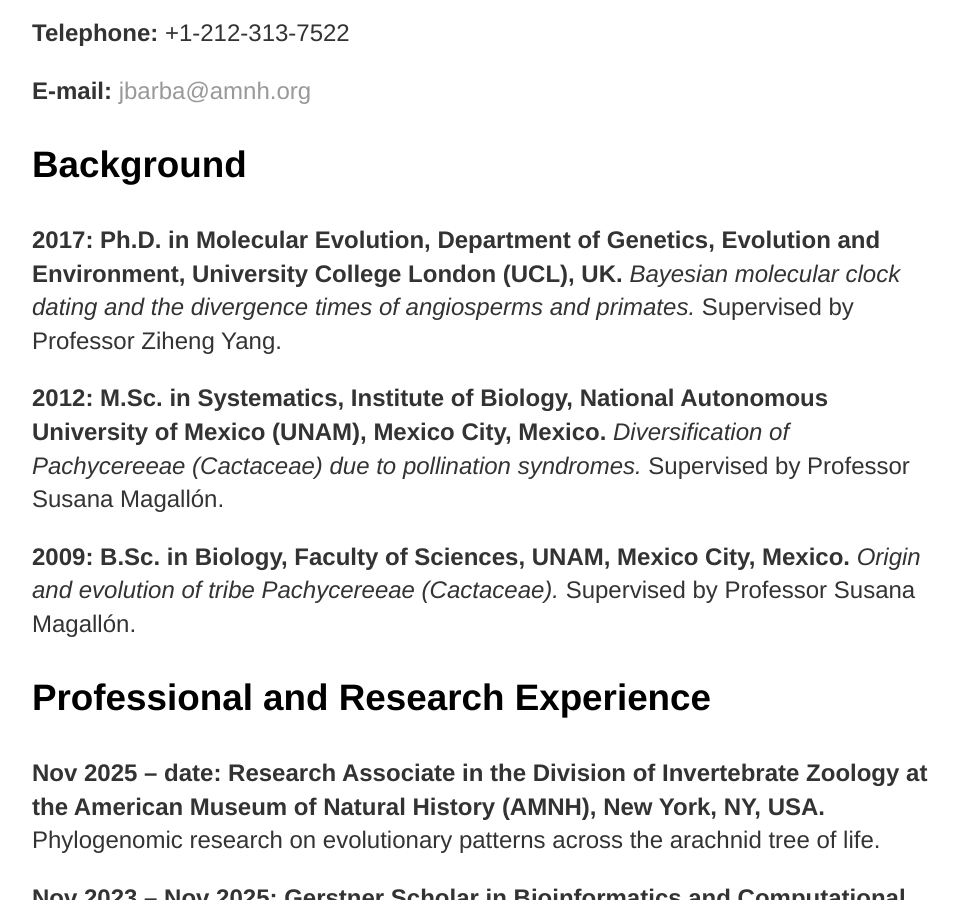
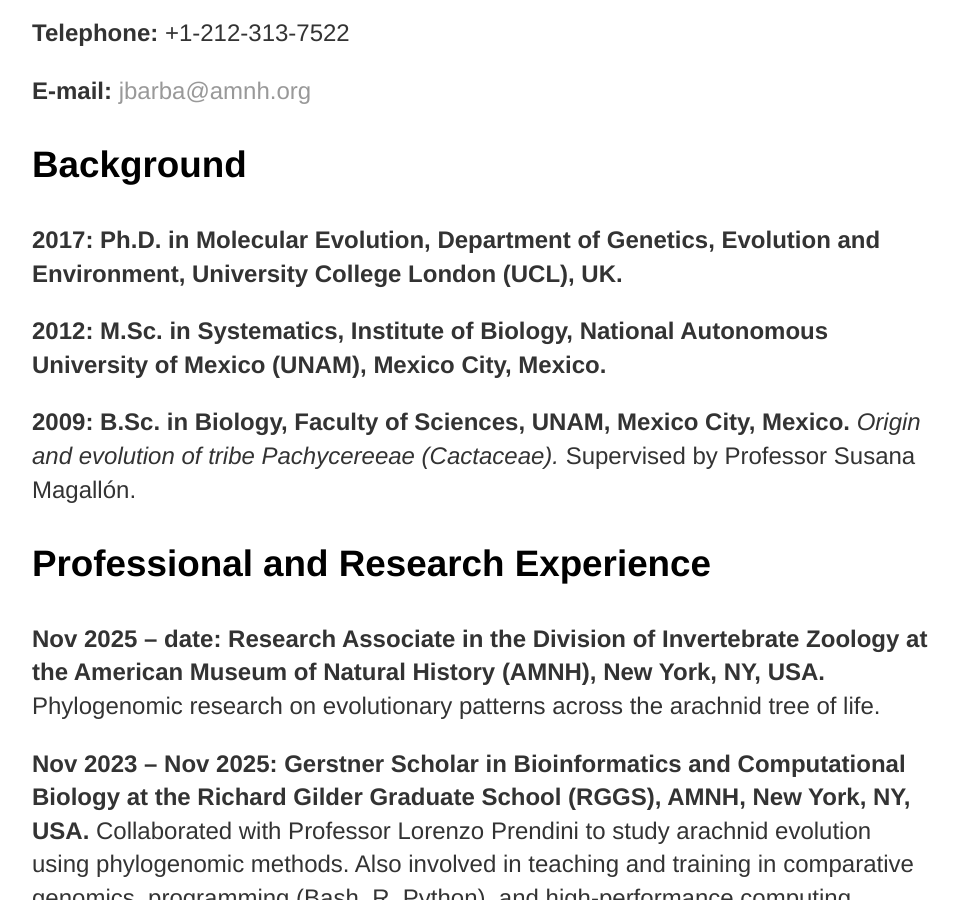
Before and after one commit to josebarbamontoya/josebarbamontoya.github.io, a Jekyll site: the page built from about/index.html, in a window 1280 px wide and 900 px high, scrolled down 752 px. Shown: the whole window, without its empty margins (160-1119 px from the left). Built offline with Jekyll 4.4.1, drawn with Linux system fonts in a browser that asks for light colours.

Commit message:
Update index.html

```diff
--- a/about/index.html
+++ b/about/index.html
@@ -12,8 +12,8 @@
 		<p><b>E-mail: </b> <a href="mailto:jbarba@amnh.org">jbarba@amnh.org</a></p>
 
 	<h3><font color="black">Background</h3>
-			<p><b>2017: Ph.D. in Molecular Evolution, Department of Genetics, Evolution and Environment, University College London (UCL), UK.</b> <i>Bayesian molecular clock dating and the divergence times of angiosperms and primates.</i> Supervised by Professor Ziheng Yang.
-			<p><b>2012: M.Sc. in Systematics, Institute of Biology, National Autonomous University of Mexico (UNAM), Mexico City, Mexico.</b> <i>Diversification of Pachycereeae (Cactaceae) due to pollination syndromes.</i> Supervised by Professor Susana Magallón.
+			<p><b>2017: Ph.D. in Molecular Evolution, Department of Genetics, Evolution and Environment, University College London (UCL), UK.</b>
+			<p><b>2012: M.Sc. in Systematics, Institute of Biology, National Autonomous University of Mexico (UNAM), Mexico City, Mexico.</b>
 			<p><b>2009: B.Sc. in Biology, Faculty of Sciences, UNAM, Mexico City, Mexico.</b> <i>Origin and evolution of tribe Pachycereeae (Cactaceae).</i> Supervised by Professor Susana Magallón.
 
 	<h3><font color="black">Professional and Research Experience</h3>
```
